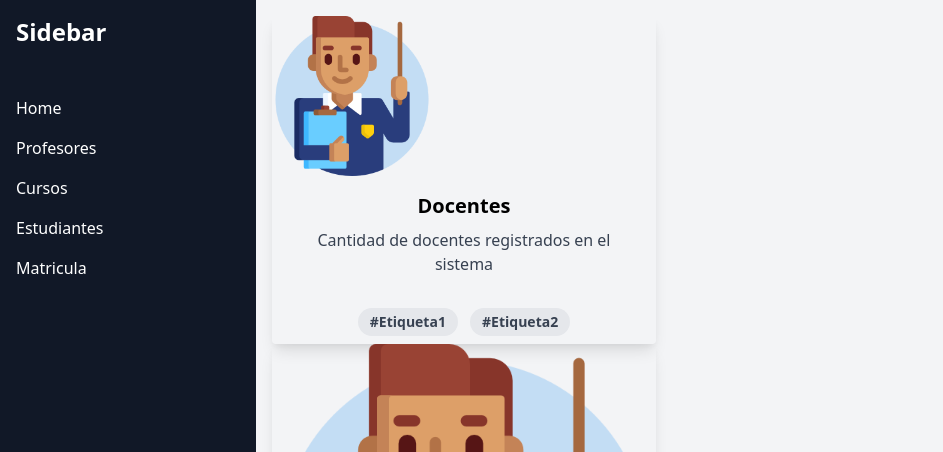
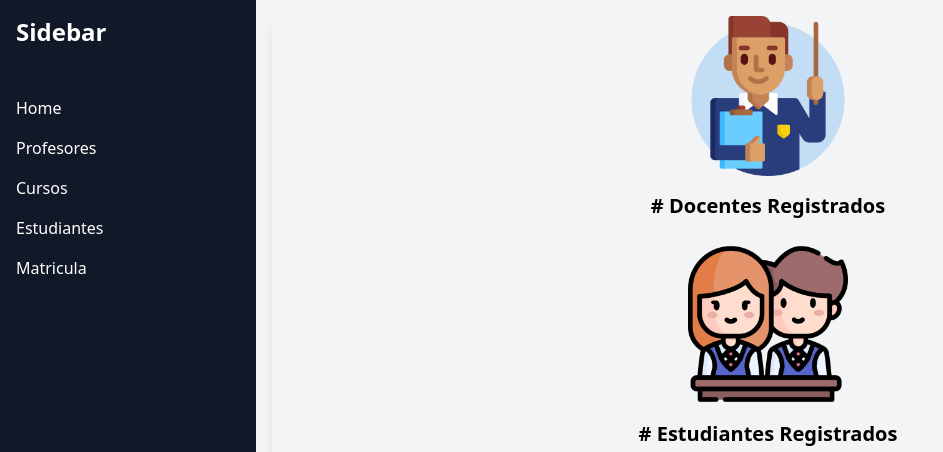
Before and after one commit to EdwinJSA/KairosMS, a Flask app: page /home in a window 1280 px wide. Shown: the top 452 px of the page, without its empty margins (0-943 px from the left). Run offline with Flask 3, Linux system fonts and the light colour scheme; the visitor is signed in with stand-in values (Sample User, id 1); some libraries are stand-ins or nearby versions; grey boxes are pictures that could not be loaded.

Commit message:
Cambios en el html y intento de hacer el modulo de matricula

```diff
--- a/templates/home.html
+++ b/templates/home.html
@@ -2,52 +2,39 @@
     {%block title%} Home {%endblock%}
     {% block body %}
     <style>
-
+      #Consolidado{
+        border = solid 1px black;
+      }
     </style>
-    <div class="flex-1">
+    <div class="" id="Consolidado">
       <!--ESTA ES LA CARD DEL DOCENTE-->
-    <div class="max-w-sm rounded overflow-hidden shadow-lg text-center">
+      <div class="rounded overflow-hidden shadow-lg text-center">
+        <div class="flex items-center justify-center">
           <div class="text-center">
             <img class="h-40" src="../static/src/profesor.png" alt="Imagen de la tarjeta">
           </div>
+        </div>
         <div class="px-6 py-4">
-        <div class="font-bold text-xl mb-2">Docentes</div>
-        <p class="text-gray-700 text-base">
-          Cantidad de docentes registrados en el sistema
-        </p>
+          <div class="font-bold text-xl mb-2"># Docentes Registrados</div>
       </div>
-      <div class="px-6 pt-4 pb-2">
-        <span class="inline-block bg-gray-200 rounded-full px-3 py-1 text-sm font-semibold text-gray-700 mr-2">#Etiqueta1</span>
-        <span class="inline-block bg-gray-200 rounded-full px-3 py-1 text-sm font-semibold text-gray-700">#Etiqueta2</span>
+    <!--ESTA ES LA CARD DEL ALUMNO-->
+    <div class="rounded overflow-hidden shadow-lg text-center">
+      <div class="flex items-center justify-center">
+        <div class=" text-center">
+          <img class="h-40" src="../static/src/estudiantes.png" alt="Imagen de la tarjeta">
         </div>
       </div>
-    <!--ESTA ES LA CARD DEL ALUMNO-->
-  <div class="max-w-sm rounded overflow-hidden shadow-lg">
-    <img class="w-full" src="../static/src/profesor.png" alt="Imagen de la tarjeta">
       <div class="px-6 py-4">
-      <div class="font-bold text-xl mb-2">Docentes</div>
-      <p class="text-gray-700 text-base">
-        Cantidad de docentes registrados en el sistema
-      </p>
+        <div class="font-bold text-xl mb-2"># Estudiantes Registrados</div>
     </div>
-    <div class="px-6 pt-4 pb-2">
-      <span class="inline-block bg-gray-200 rounded-full px-3 py-1 text-sm font-semibold text-gray-700 mr-2">#Etiqueta1</span>
-      <span class="inline-block bg-gray-200 rounded-full px-3 py-1 text-sm font-semibold text-gray-700">#Etiqueta2</span>
+  <!--ESTA ES LA CARD DE MATRICULA-->
+  <div class=" rounded overflow-hidden shadow-lg text-center">
+    <div class="flex items-center justify-center">
+      <div class=" text-center">
+        <img class="h-40" src="../static/src/tesis.png" alt="Imagen de la tarjeta">
       </div>
     </div>
-  <!--ESTA ES LA CARD DE MATRICULA-->
-  <div class="max-w-sm rounded overflow-hidden shadow-lg">
-    <img class="w-full" src="../static/src/profesor.png" alt="Imagen de la tarjeta">
     <div class="px-6 py-4">
-      <div class="font-bold text-xl mb-2">Docentes</div>
-      <p class="text-gray-700 text-base">
-        Cantidad de docentes registrados en el sistema
-      </p>
-    </div>
-    <div class="px-6 pt-4 pb-2">
-      <span class="inline-block bg-gray-200 rounded-full px-3 py-1 text-sm font-semibold text-gray-700 mr-2">#Etiqueta1</span>
-      <span class="inline-block bg-gray-200 rounded-full px-3 py-1 text-sm font-semibold text-gray-700">#Etiqueta2</span>
-    </div>
-  </div>
+      <div class="font-bold text-xl mb-2"># Matriculados</div>
   </div>
     {%endblock%}
```
Also changed, not shown: templates/matricula.html (+25 -32 lines). Lines whose indentation alone changed are shown as unchanged.
